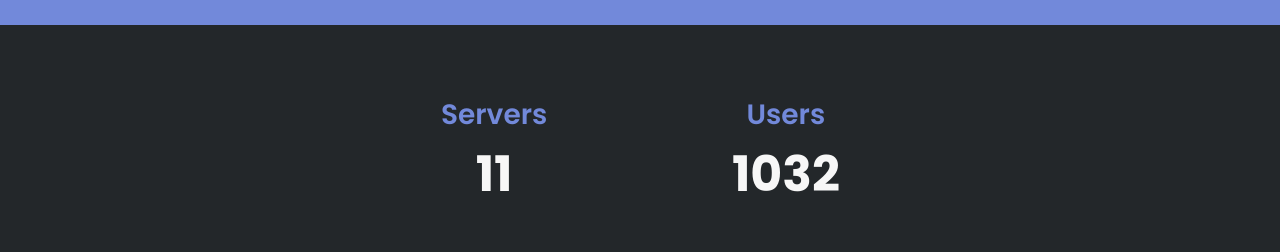
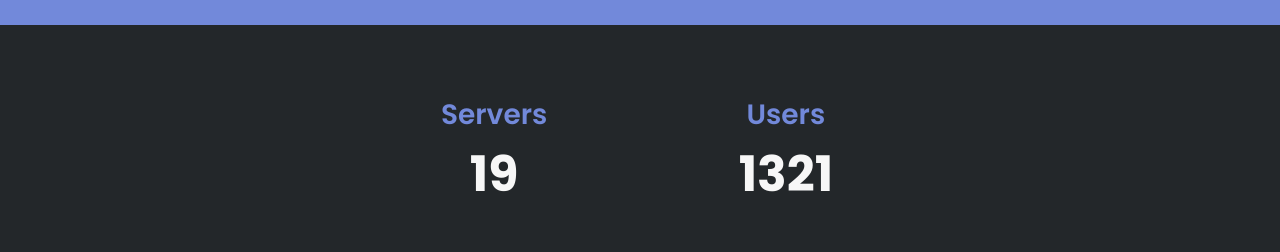
Before and after one commit to MoiEtMoiPuisMoi/MemesGenerator, a plain HTML site: page index.html in a window 1280 px wide. Shown: the part 1227-1479 px from the top of the page. Drawn offline with nearby package versions, Linux system fonts and the light colour scheme.

Commit message:
Update index.html

```diff
--- a/index.html
+++ b/index.html
@@ -71,13 +71,13 @@
         <div class="card statistic" style="width: 18rem;">
             <div class="card-body">
                 <h5 class="card-title">Servers</h5>
-                <h1 style="font-weight: bold !important">11</h1>
+                <h1 style="font-weight: bold !important">19</h1>
             </div>
         </div>
         <div class="card statistic" style="width: 18rem;">
             <div class="card-body">
                 <h5 class="card-title">Users</h5>
-                <h1 style="font-weight: bold !important">1032</h1>
+                <h1 style="font-weight: bold !important">1321</h1>
             </div>
         </div>
     </div>
```
